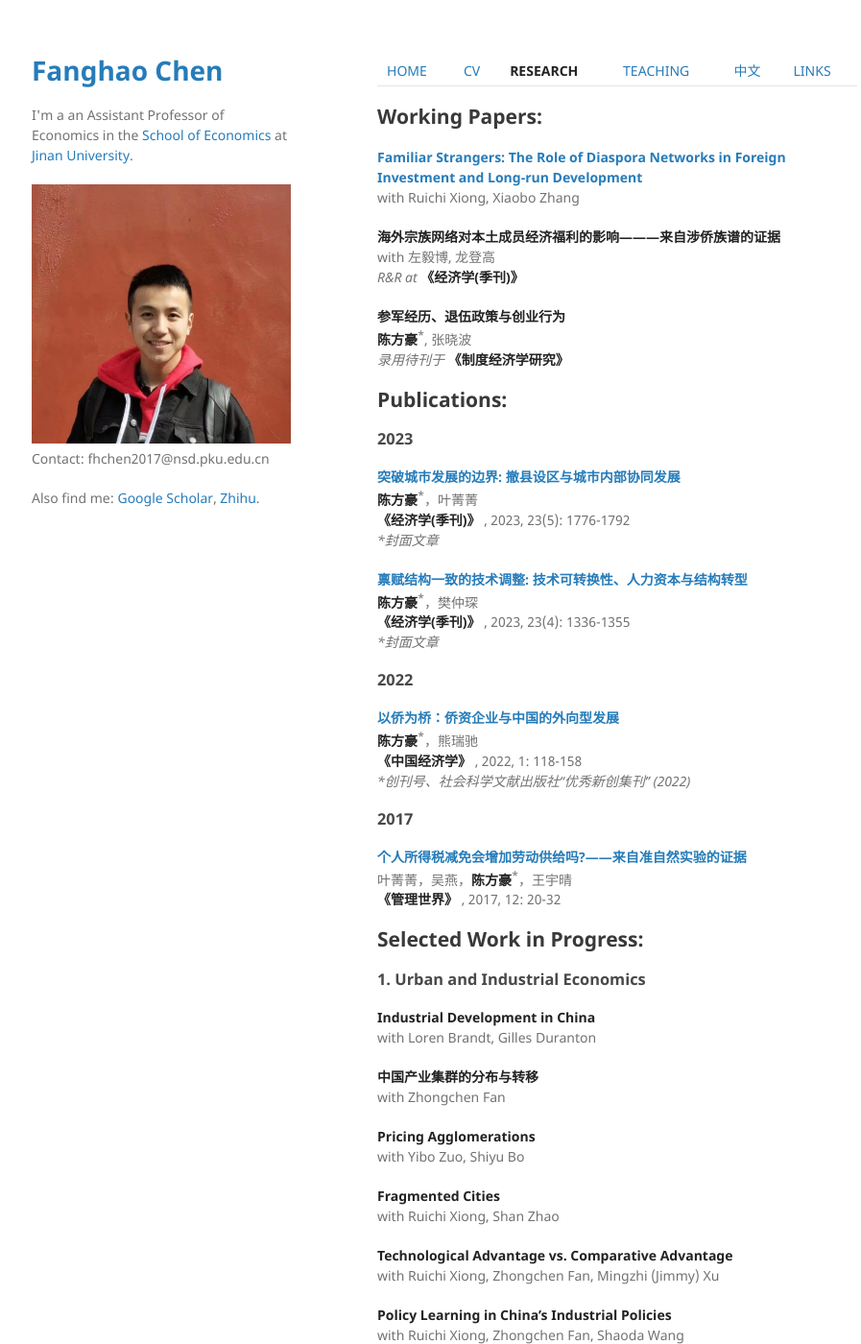
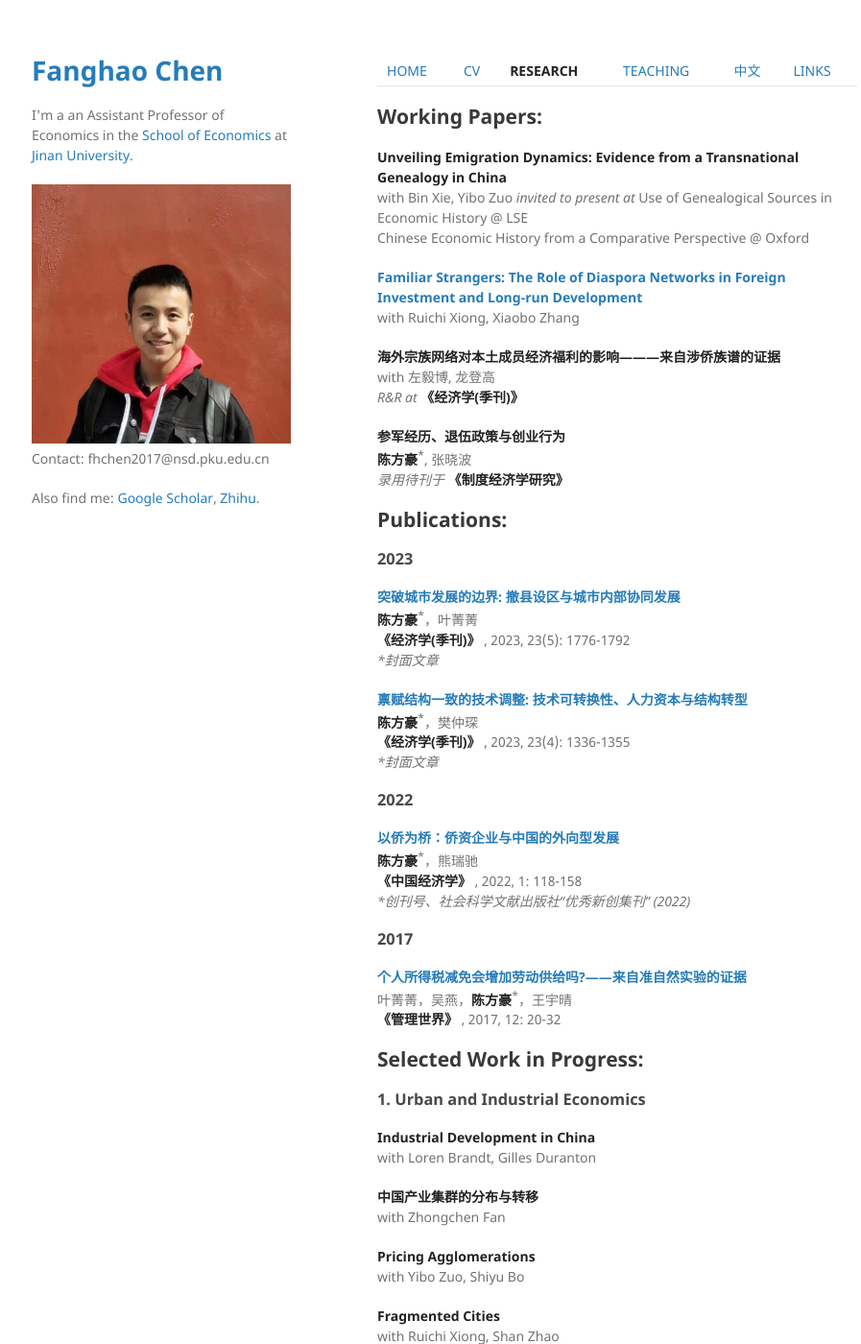
Before and after one commit to FanghaoChen/homepage, a Jekyll site: the page built from research.md, in a window 1280 px wide and 1400 px high. Shown: the whole window at 96% size, without its empty margins (177-1074 px from the left). Built offline with Jekyll 4.4.1, drawn with Linux system fonts in a browser that asks for light colours; some of the changed text lies outside the part shown.

Commit message:
Update research.md

```diff
--- a/research.md
+++ b/research.md
@@ -5,6 +5,12 @@ layout: default
 [HOME](./index.md) | [CV](./assets/CV_FanghaoChen_231105.pdf) | [**RESEARCH**](./research.md) | [TEACHING](./teaching.md) | [中文](./chinesepage.md) | [LINKS](./links.md)
 
 ## Working Papers:
+
+**Unveiling Emigration Dynamics: Evidence from a Transnational Genealogy in China**<br/>
+with Bin Xie, Yibo Zuo
+ <em> invited to present at </em>
+ Use of Genealogical Sources in Economic History @ LSE <br/>
+ Chinese Economic History from a Comparative Perspective @ Oxford <br/>
 
 **[Familiar Strangers: The Role of Diaspora Networks in Foreign Investment and Long-run Development](https://papers.ssrn.com/sol3/papers.cfm?abstract_id=4004159)** <br/>
 with Ruichi Xiong, Xiaobo Zhang
```
Also changed, not shown: other parts of research.md (+0 -3 lines).
